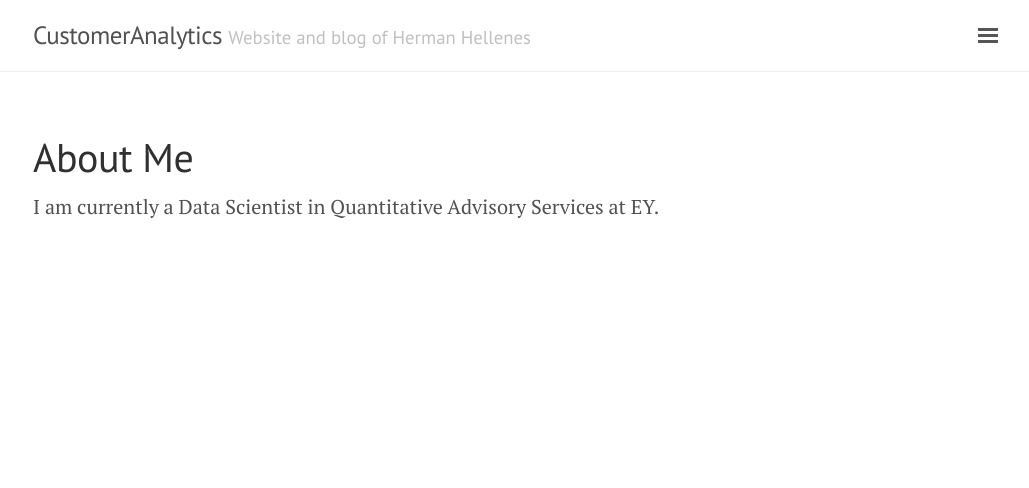
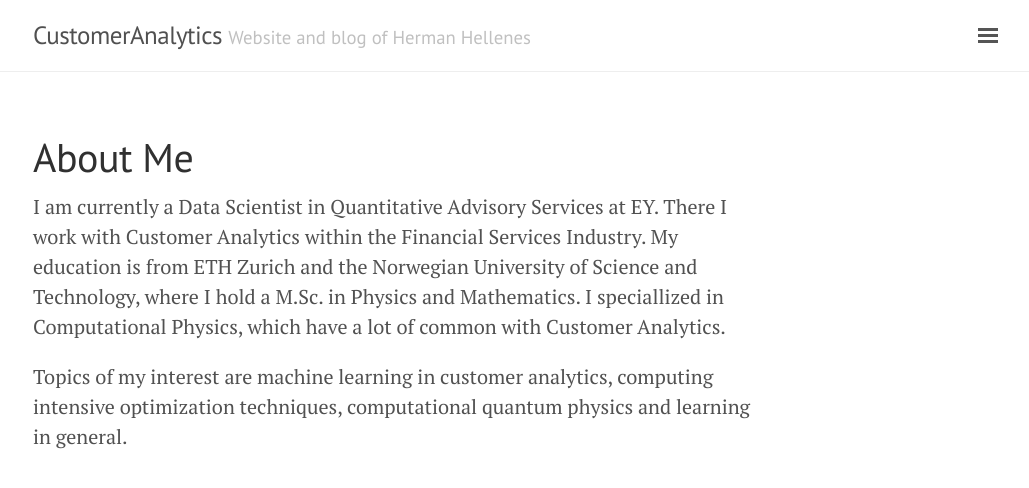
Before and after one commit to herman-hellenes/herman-hellenes.github.io, a Jekyll site: the page built from about.md, in a window 1280 px wide. Shown: the top 488 px of the page, without its empty margins (247-1276 px from the left). Built offline with Jekyll 4.4.1, drawn with Linux system fonts in a browser that asks for light colours; nearby versions of some CDN libraries.

Commit message:
Update about.md

```diff
--- a/about.md
+++ b/about.md
@@ -3,4 +3,6 @@ layout: page
 title: About Me
 ---
 
-I am currently a Data Scientist in Quantitative Advisory Services at EY.
+I am currently a Data Scientist in Quantitative Advisory Services at EY. There I work with Customer Analytics within the Financial Services Industry. My education is from ETH Zurich and the Norwegian University of Science and Technology, where I hold a M.Sc. in Physics and Mathematics. I speciallized in Computational Physics, which have a lot of common with Customer Analytics.
+
+Topics of my interest are machine learning in customer analytics, computing intensive optimization techniques, computational quantum physics and learning in general.
```
